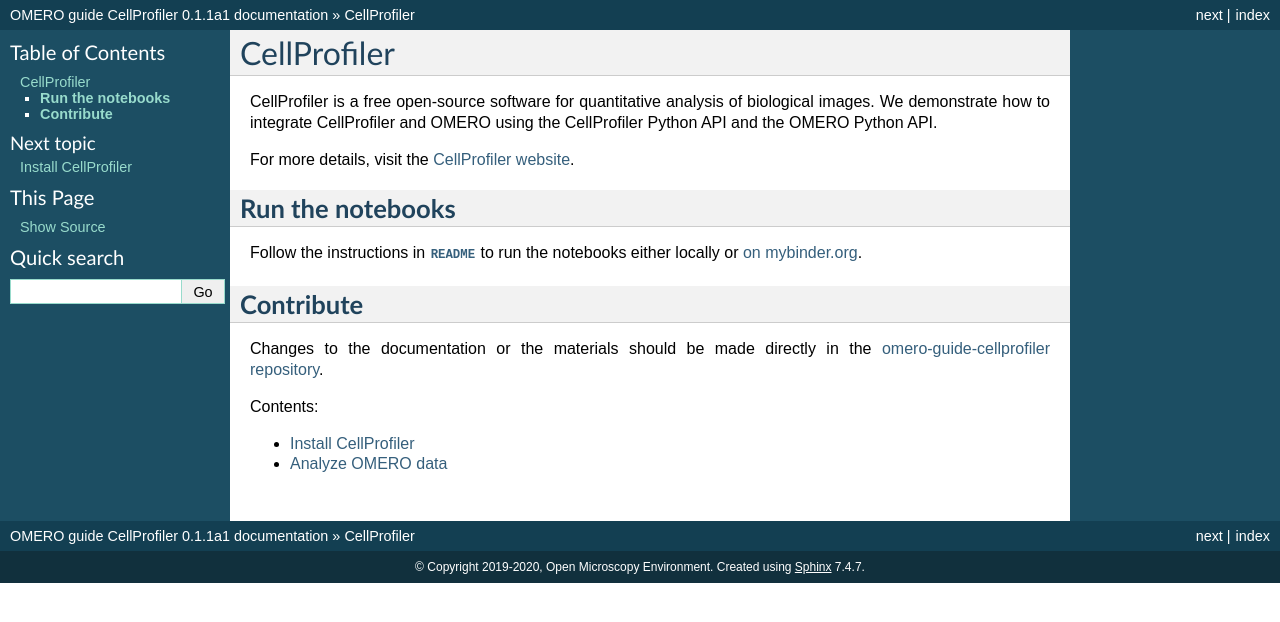
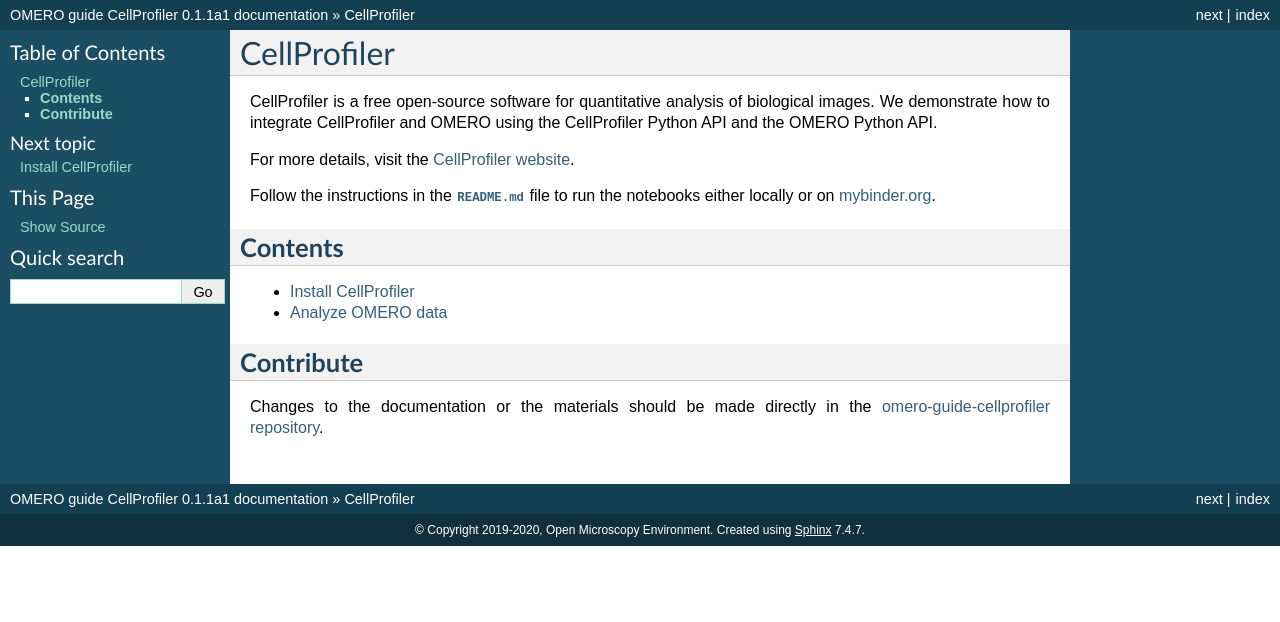
Before and after one commit to ome/omero-guide-cellprofiler, a Sphinx documentation site: the page built from docs/index.rst, in a window 1280 px wide. Shown: the top 622 px of the page. Built offline with Sphinx 7.4.7, drawn with Linux system fonts in a browser that asks for light colours.

Commit message:
change layout and fix sentences

```diff
--- a/docs/index.rst
+++ b/docs/index.rst
@@ -5,20 +5,19 @@
 
 For more details, visit the `CellProfiler website <https://cellprofiler.org/>`_.
 
-**Run the notebooks**
----------------------
+Follow the instructions in the
+:download:`README.md <https://github.com/ome/omero-guide-cellprofiler/blob/master/README.md>` file to run the notebooks either locally or on `mybinder.org <https://mybinder.org/v2/gh/ome/omero-guide-cellprofiler/master?filepath=notebooks>`_.
 
-Follow the instructions in
-:download:`README <../README.md>` to run the notebooks either locally or `on mybinder.org <https://mybinder.org/v2/gh/ome/omero-guide-cellprofiler/master?filepath=notebooks>`_.
+**Contents**
+------------
+
+.. toctree::
+   setup
+   cellprofiler
+   :maxdepth: 1
+
 
 **Contribute**
 --------------
 
 Changes to the documentation or the materials should be made directly in the `omero-guide-cellprofiler repository <https://github.com/ome/omero-guide-cellprofiler>`_.
-
-Contents:
-
-.. toctree::
-   setup
-   cellprofiler
-   :maxdepth: 1
```
Also changed, not shown: docs/setup.rst (+7 -3 lines).
